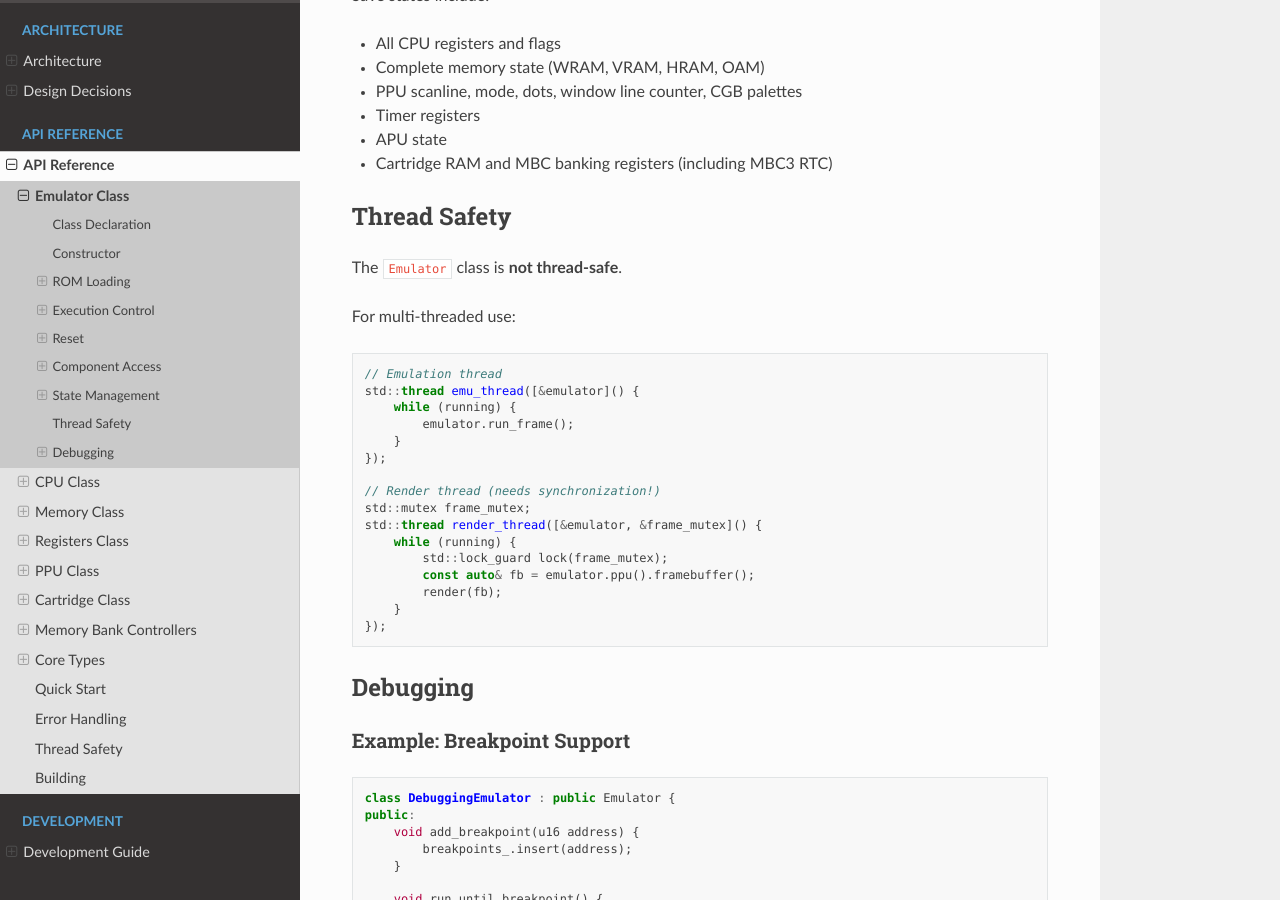
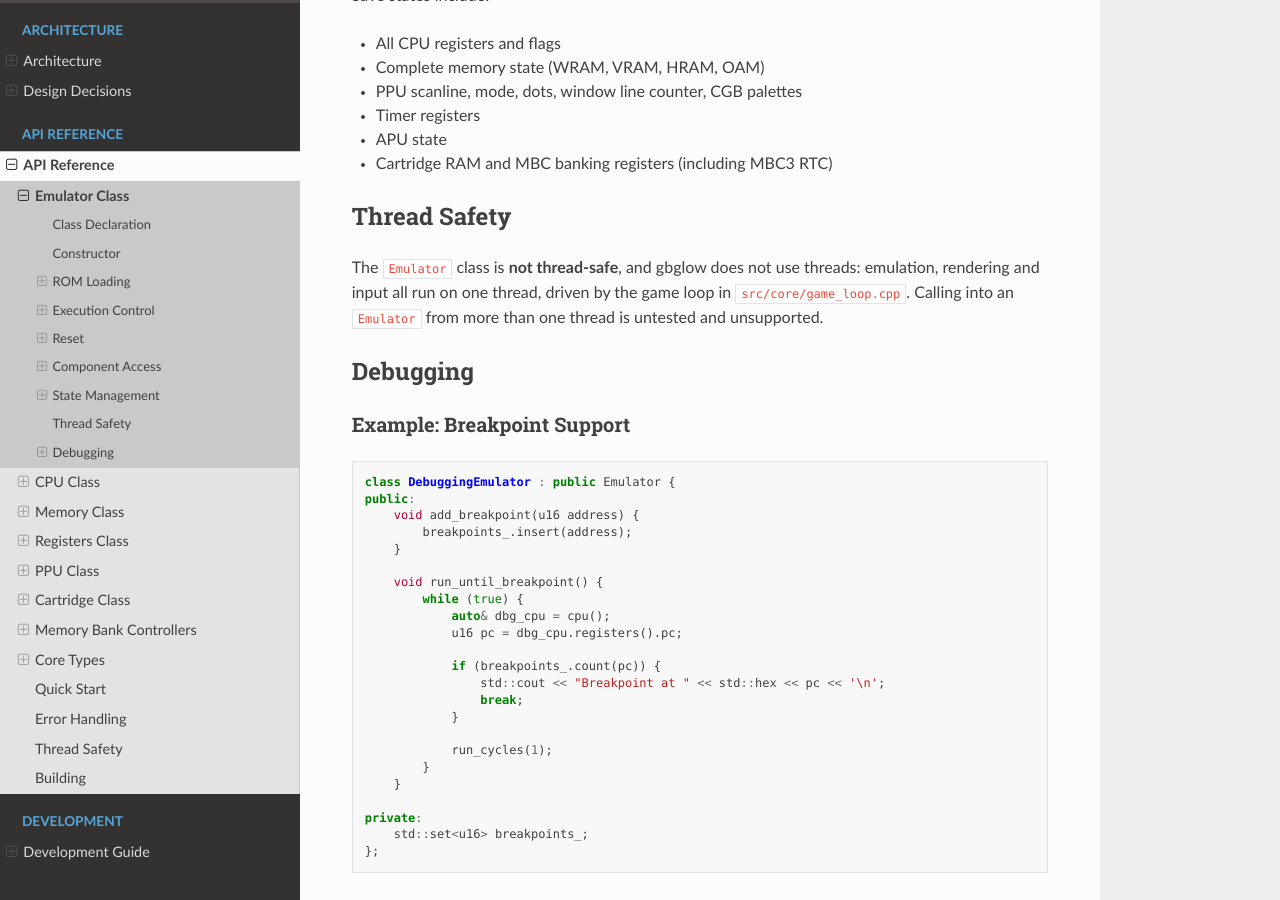
Before and after one commit to byteshiftlabs/gbglow, a Sphinx documentation site: the page built from docs/api/emulator.rst, in a window 1280 px wide and 900 px high, scrolled down 6014 px. Built offline with Sphinx 7.4.7 and the Read the Docs theme 3.1.0, drawn with Linux system fonts in a browser that asks for light colours.

Commit message:
Removed the threading example that synchronized nothing
The API reference stated the Emulator is not thread-safe and then offered a
worked example for using it from two threads. In that example only the render
thread took the mutex; the emulation thread never touched it, so the lock
excluded nothing and the two threads raced on the framebuffer the lock was
meant to protect.

gbglow has no threading at all - emulation, rendering and input share one
thread - so the example described a shape the project does not have and could
not have been tested. It is replaced by a statement of what the code actually
does and where the loop lives.

```diff
--- a/docs/api/emulator.rst
+++ b/docs/api/emulator.rst
@@ -319,28 +319,10 @@ Save states include:
 Thread Safety
 -------------
 
-The ``Emulator`` class is **not thread-safe**.
-
-For multi-threaded use:
-
-.. code-block:: cpp
-
-   // Emulation thread
-   std::thread emu_thread([&emulator]() {
-       while (running) {
-           emulator.run_frame();
-       }
-   });
-
-   // Render thread (needs synchronization!)
-   std::mutex frame_mutex;
-   std::thread render_thread([&emulator, &frame_mutex]() {
-       while (running) {
-           std::lock_guard lock(frame_mutex);
-           const auto& fb = emulator.ppu().framebuffer();
-           render(fb);
-       }
-   });
+The ``Emulator`` class is **not thread-safe**, and gbglow does not use threads:
+emulation, rendering and input all run on one thread, driven by the game loop in
+``src/core/game_loop.cpp``. Calling into an ``Emulator`` from more than one thread
+is untested and unsupported.
 
 Debugging
 ---------
```
